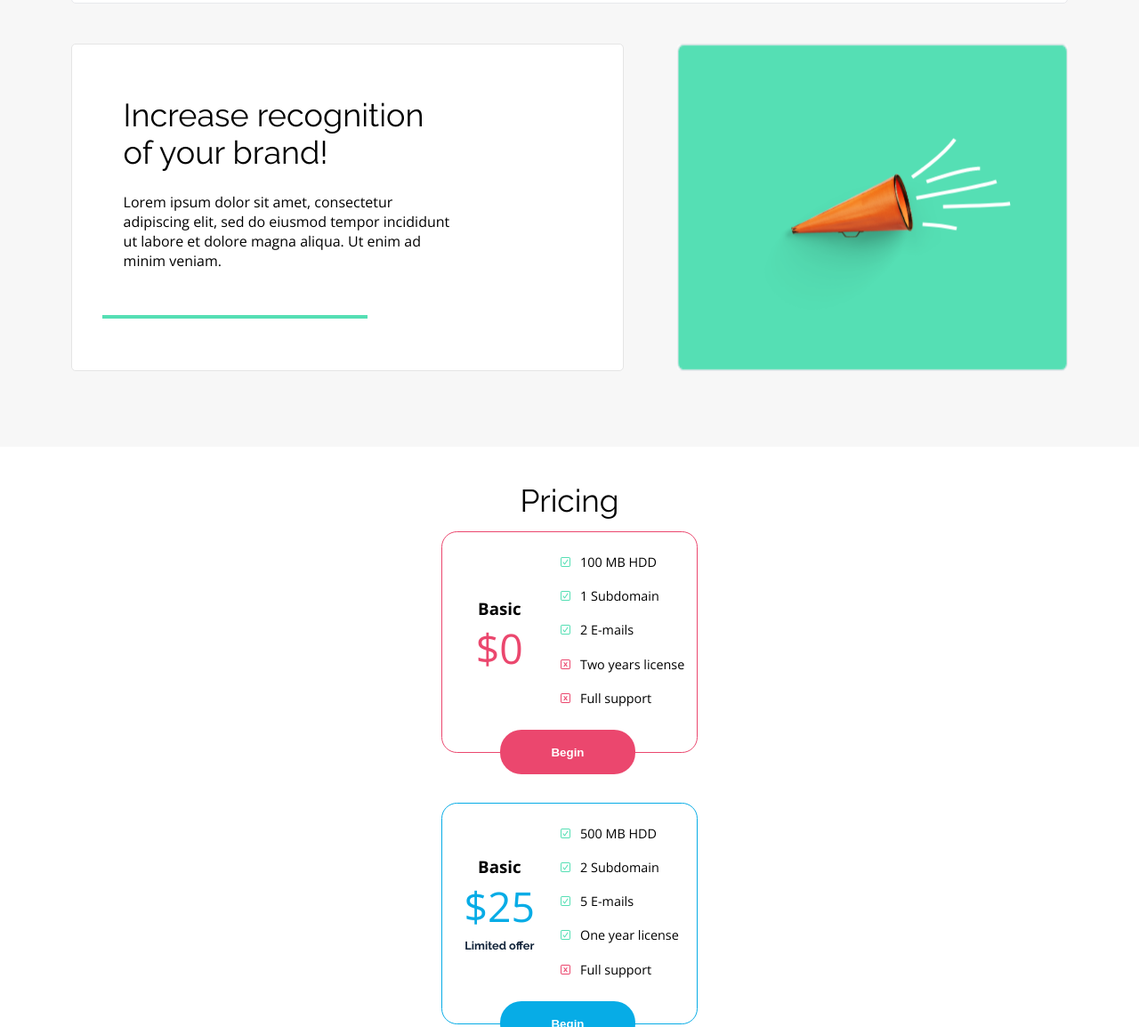
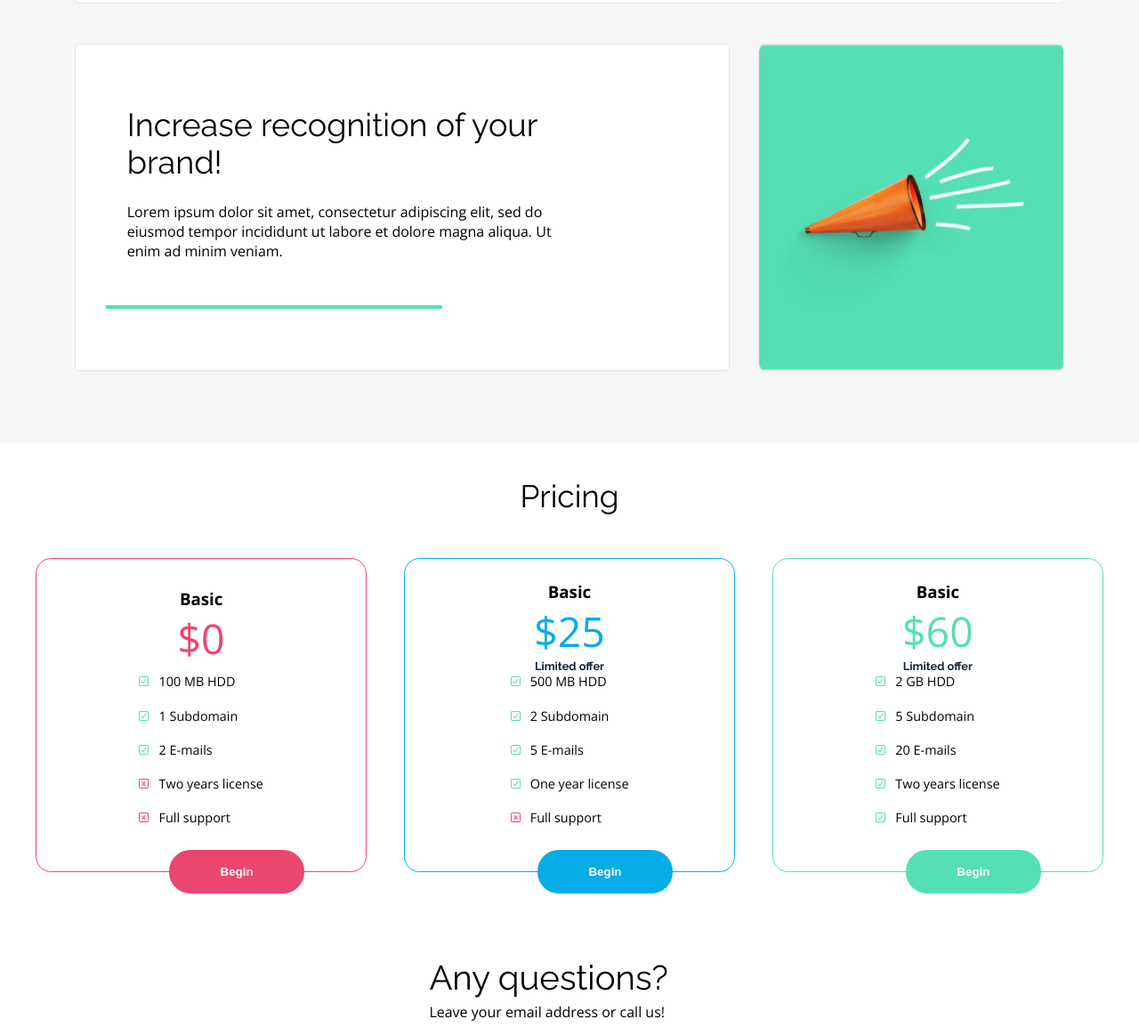
Before and after one commit to AntonioMangado/Proyecto-1_HMTL-CSS, a website: page index.html in a window 1280 px wide. Shown: the part 2019-3173 px from the top of the page at 89% size. Drawn offline with nearby package versions, Linux system fonts and the light colour scheme.

Commit message:
ADD/ fix benefits mediaqueries

```diff
--- a/index.html
+++ b/index.html
@@ -101,6 +101,7 @@
 
         <section class="pricing">
             <h2 class="pricing__title">Pricing</h2>
+            <div>
                 <article class="pricing__article basic">
                     <div class="price">
                         <h3>Basic</h3>
@@ -151,6 +152,8 @@
                     </div>
                     <button>Begin</button>
                 </article>
+            </div>
+
         </section>
 
 
--- a/input.scss
+++ b/input.scss
@@ -189,9 +189,8 @@ body {
             }
 
             > div {
-
                 margin-top: 1.5rem;
-                height: 11rem;
+                margin-bottom: -0.3rem;
 
                 .green-rectangle {
                     width: 100%;
@@ -218,10 +217,13 @@ body {
             position: absolute;
             top: -21px;
             right: 30px;
+            width: 5rem;
         }
 
         .blue-circle {
             width: 8rem;
+            display: block;
+            margin: 0 auto;
         }
 
         .phone {
@@ -547,7 +549,8 @@ footer {
     .benefits {
 
         &__article {
-            width: 70rem;
+            width: 90%;
+            max-width: 71rem;
             height: 23rem;
             display: flex;
             flex-direction: row-reverse;
@@ -593,14 +596,15 @@ footer {
             }
 
             &--nopadding {
-                width: 70rem;
+                width: 90%;
+                max-width: 71rem;
                 display: flex;
                 align-items: center;
                 text-align: left;
                 padding: 0;
                 margin: 0 auto 2.8rem;
                 position: relative;
-                gap: 60px;
+                gap: 2rem;
                 background-color: #f7f7f7;
                 border: none;
 
@@ -613,8 +617,10 @@ footer {
                 }
 
                 > .images {
-                    width: 27.5rem;
+                    width: 21.5rem;
                     border: none;
+                    flex-shrink: 0;
+                    position: relative;
 
                     .green-rectangle {
                         width: 100%;
@@ -625,7 +631,7 @@ footer {
                         position: absolute;
                         z-index: 50;
                         bottom: 54px;
-                        right: 63px;
+                        right: 44px;
                     }
                 }
 
@@ -635,6 +641,7 @@ footer {
                     display: flex;
                     flex-direction: column;
                     justify-content: center;
+                    flex-grow: 1;
 
                     h2 {
                         font-size: 2.25rem;
@@ -653,6 +660,7 @@ footer {
 
             .blue-circle {
                 width: 13rem;
+                display: inline;
             }
 
             .img--center {
@@ -667,5 +675,32 @@ footer {
             }
 
 
+    }
+
+    .pricing {
+
+        > h2 {
+            margin-bottom: 3.1rem;
         }
+
+        > div {
+            display: flex;
+
+            > article {
+                width: 23.25rem;
+                display: flex;
+                flex-direction: column;
+                align-items: center;
+
+                .price {
+                    transform: none;
+                    display: flex;
+                    flex-direction: column;
+                    align-items: center;
+                    justify-content: center;
+                }
+            }
+        }
+
     }
+}
```
Also changed, not shown: styles/input.css, 1 other file. Lines whose indentation alone changed are shown as unchanged.
